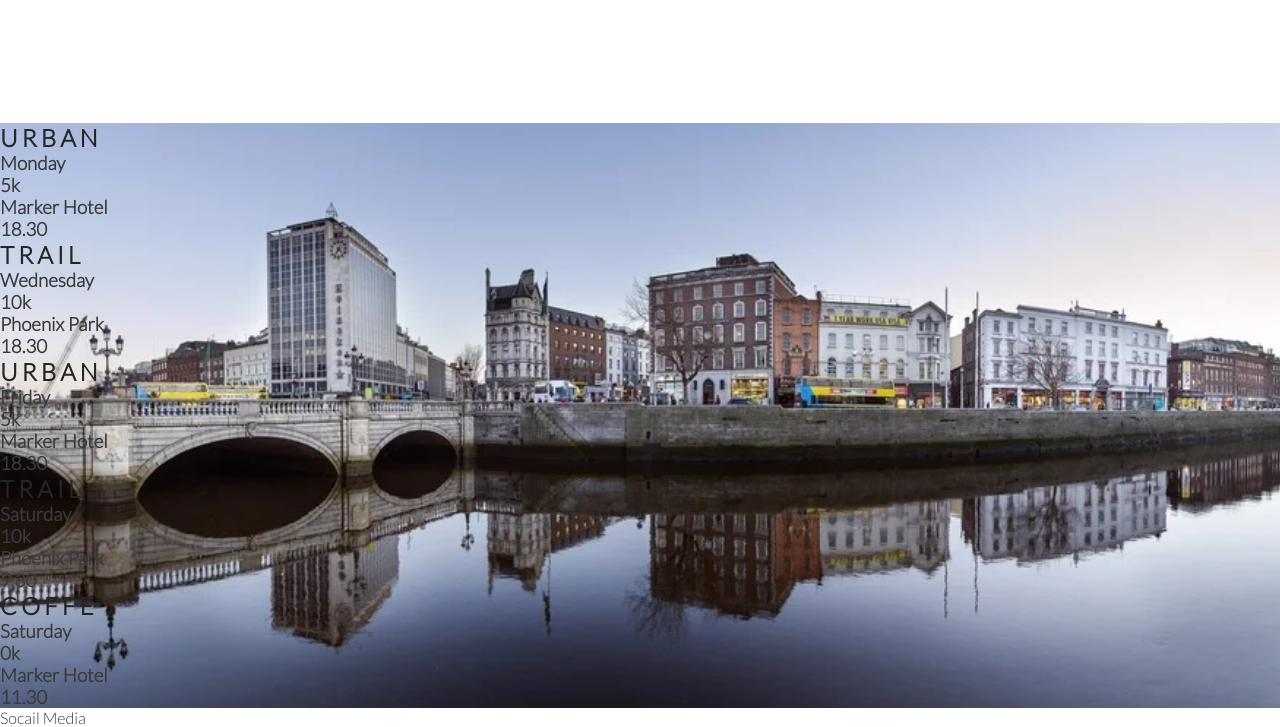
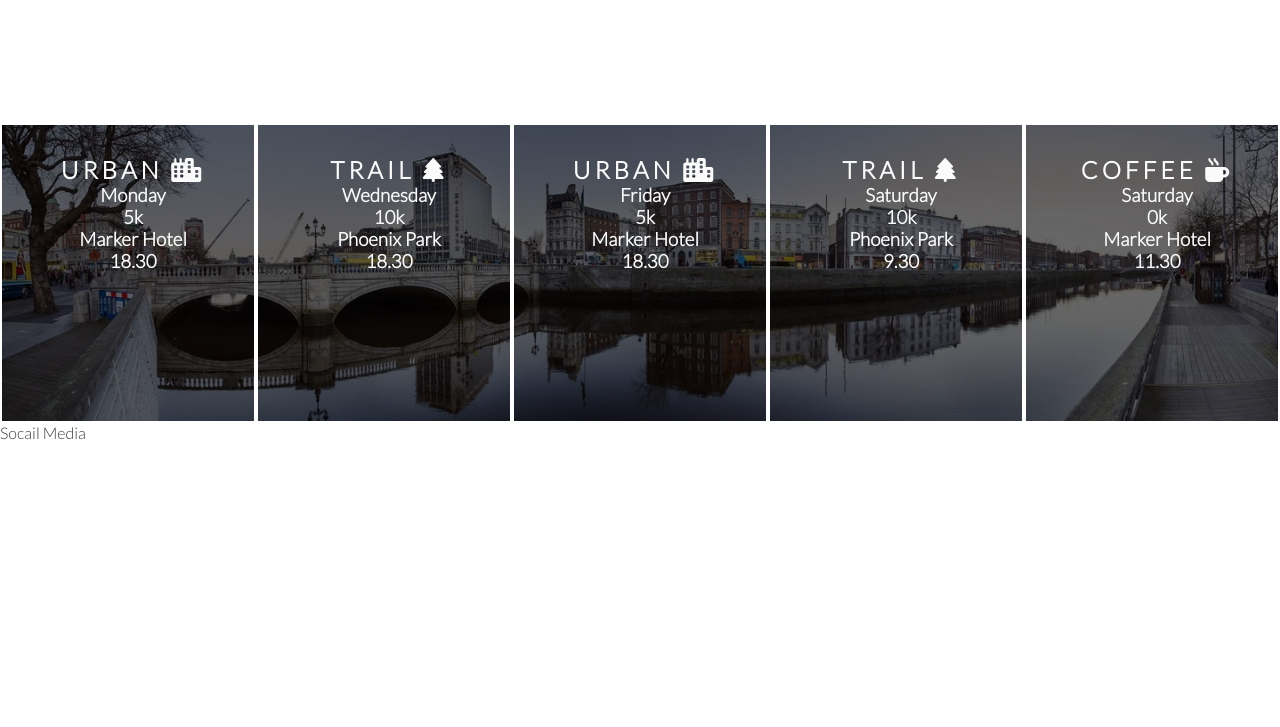
Before and after one commit to TheDKnight/love-running, a plain HTML site: page index.html in a window 1280 px wide. Shown: the part 1172-1899 px from the top of the page. After the commit the page ends 1614 px from the top, so only its background shows below. Drawn offline with Linux system fonts and the light colour scheme.

Commit message:
added sytle to the times section

```diff
--- a/assets/css/style.css
+++ b/assets/css/style.css
@@ -189,3 +189,19 @@ hr{
     overflow: hidden;
     width: 100%;
 }
+
+#times div{
+    color:#fafafa;
+    background-color: rgb(0, 0, 0,.6);
+    width: 20%;
+    height: 300px;
+    float: left;
+    padding: 30px 0 0 10px;
+    text-align: center;
+    border: 2px solid white;
+    box-sizing: border-box;
+}
+
+#times h2{
+    color: #fafafa;
+}
--- a/index.html
+++ b/index.html
@@ -76,35 +76,35 @@
     </section>
     <section id="times">
         <div>
-        <h2>Urban</h2>
+        <h2>Urban <i class="fa-solid fa-city"></i></h2>
         <h3>Monday</h3>
         <h3>5k</h3>
         <h3>Marker Hotel</h3>
         <h3>18.30</h3>
     </div>
     <div>
-        <h2>Trail</h2>
+        <h2>Trail <i class="fa-solid fa-tree"></i></h2>
         <h3>Wednesday</h3>
         <h3>10k</h3>
         <h3>Phoenix Park</h3>
         <h3>18.30</h3>
     </div>
     <div>
-        <h2>Urban</h2>
+        <h2>Urban <i class="fa-solid fa-city"></i></h2>
         <h3>Friday</h3>
         <h3>5k</h3>
         <h3>Marker Hotel</h3>
         <h3>18.30</h3>
     </div>
     <div>
-        <h2>Trail</h2>
+        <h2>Trail <i class="fa-solid fa-tree"></i></h2>
         <h3>Saturday</h3>
         <h3>10k</h3>
         <h3>Phoenix Park</h3>
         <h3>9.30</h3>
     </div>
     <div>
-        <h2>Coffe</h2>
+        <h2>Coffee <i class="fa-solid fa-mug-hot"></i></h2>
         <h3>Saturday</h3>
         <h3>0k</h3>
         <h3>Marker Hotel</h3>
```
